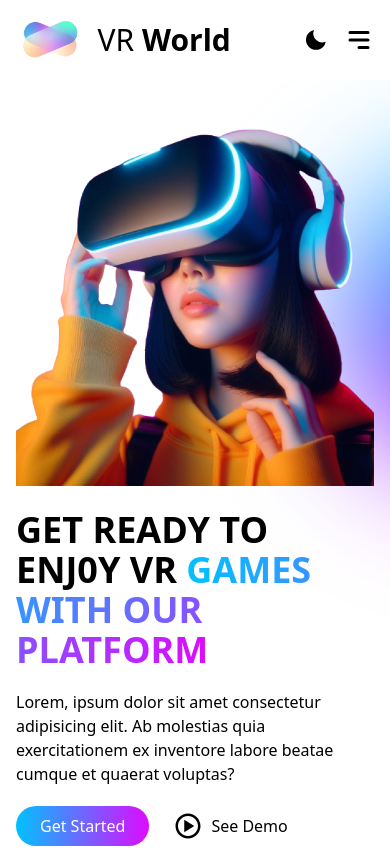
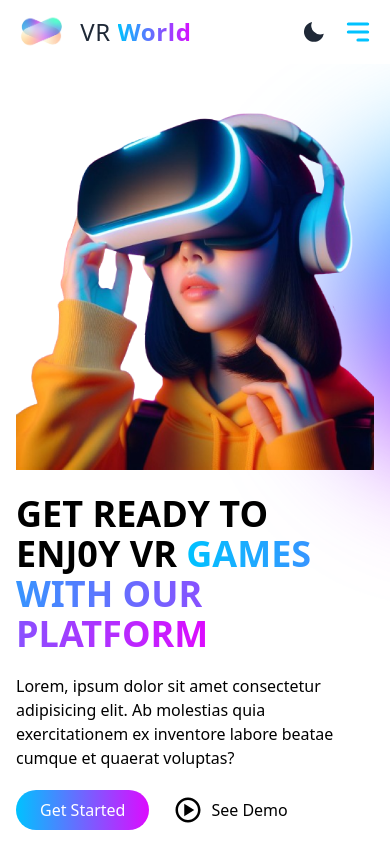
Before and after one commit to itsadi-24/vr-website, a React (Vite) app: page / in a window 390 px wide. Shown: the top 848 px of the page. Built offline with nearby package versions, Linux system fonts and the light colour scheme.

Commit message:
fonts improved

```diff
--- a/src/Components/Footer/Footer.jsx
+++ b/src/Components/Footer/Footer.jsx
@@ -1,4 +1,3 @@
-import React from 'react';
 import {
   FaFacebook,
   FaInstagram,
@@ -30,10 +29,10 @@ const Footer = () => {
     <>
       <div className='bg-gray-100 dark:bg-dark mt-14 rounded-t-3xl'>
         <div data-aos='fade' className='container'>
-          <div className='grid md:grid-cols-3 py-4'>
+          <div className='grid py-4 md:grid-cols-3'>
             {/* company Details */}
-            <div className='py-8 px-4'>
-              <h1 className='sm:text-3xl text-xl font-bold sm:text-left text-justify mb-3 flex items-center gap-3'>
+            <div className='px-4 py-8'>
+              <h1 className='flex items-center gap-3 mb-3 text-xl font-bold text-justify sm:text-3xl sm:text-left'>
                 Metaverse
               </h1>
               <p className='text-sm'>
@@ -57,27 +56,27 @@ const Footer = () => {
               {/* social handle */}
               <div className='flex items-center gap-3 mt-6'>
                 <a href='#'>
-                  <FaFacebook className='text-3xl hover:text-primary duration-300' />
+                  <FaFacebook className='text-3xl duration-300 hover:text-primary' />
                 </a>
                 <a href='#'>
-                  <FaInstagram className='text-3xl hover:text-primary duration-300' />
+                  <FaInstagram className='text-3xl duration-300 hover:text-primary' />
                 </a>
                 <a href='#'>
-                  <FaLinkedin className='text-3xl hover:text-primary duration-300' />
+                  <FaLinkedin className='text-3xl duration-300 hover:text-primary' />
                 </a>
               </div>
             </div>
 
             {/* Footer Links section */}
-            <div className='grid grid-cols-2 sm:grid-cols-3 col-span-2 md:pl-10'>
+            <div className='grid grid-cols-2 col-span-2 sm:grid-cols-3 md:pl-10'>
               <div>
-                <div className='py-8 px-4'>
-                  <h1 className='text-xl font-bold mb-3 '>Quick Links</h1>
+                <div className='px-4 py-8'>
+                  <h1 className='mb-3 text-xl font-bold '>Quick Links</h1>
                   <ul className='space-y-3'>
                     {FooterLinks.map((link) => (
                       <li
                         key={link.id}
-                        className='hover:translate-x-1 duration-300 '
+                        className='duration-300 hover:translate-x-1 '
                       >
                         <a
                           href={link.link}
@@ -91,13 +90,13 @@ const Footer = () => {
                 </div>
               </div>
               <div>
-                <div className='py-8 px-4'>
-                  <h1 className='text-xl font-bold mb-3 '>Quick Links</h1>
+                <div className='px-4 py-8'>
+                  <h1 className='mb-3 text-xl font-bold '>Quick Links</h1>
                   <ul className='space-y-3'>
                     {FooterLinks.map((link) => (
                       <li
                         key={link.id}
-                        className='hover:translate-x-1 duration-300 '
+                        className='duration-300 hover:translate-x-1 '
                       >
                         <a
                           href={link.link}
@@ -111,13 +110,13 @@ const Footer = () => {
                 </div>
               </div>
               <div>
-                <div className='py-8 px-4'>
-                  <h1 className='text-xl font-bold mb-3 '>Location</h1>
+                <div className='px-4 py-8'>
+                  <h1 className='mb-3 text-xl font-bold '>Location</h1>
                   <ul className='space-y-3'>
                     {FooterLinks.map((link) => (
                       <li
                         key={link.id}
-                        className='hover:translate-x-1 duration-300 '
+                        className='duration-300 hover:translate-x-1 '
                       >
                         <a
                           href={link.link}
--- a/src/Components/Navbar/Navbar.jsx
+++ b/src/Components/Navbar/Navbar.jsx
@@ -1,79 +1,68 @@
-import React from "react";
-import Logo from "../../assets/logo.png";
-import { HiMenuAlt1, HiMenuAlt3 } from "react-icons/hi";
-import DarkMode from "./DarkMode";
+import React from 'react';
+import Logo from '../../assets/logo.png';
+import { HiMenuAlt1, HiMenuAlt3 } from 'react-icons/hi';
+import DarkMode from './DarkMode';
 
 const NavLinks = [
-  {
-    id: 1,
-    name: "Home",
-    link: "#",
-  },
-  {
-    id: 2,
-    name: "Products",
-    link: "#",
-  },
-  {
-    id: 3,
-    name: "Pricing",
-    link: "#",
-  },
-  {
-    id: 4,
-    name: "Contact",
-    link: "#",
-  },
+  { id: 1, name: 'Home', link: '#' },
+  { id: 2, name: 'Products', link: '#' },
+  { id: 3, name: 'Pricing', link: '#' },
+  { id: 4, name: 'Contact', link: '#' },
 ];
+
 const Navbar = () => {
   const [showMenu, setShowMenu] = React.useState(false);
   const toggleMenu = () => setShowMenu(!showMenu);
+
   return (
-    <div className="relative z-[9999] text-black dark:text-white duration-300">
-      <div className="container py-2 md:py-0">
-        <div className="flex justify-between items-center">
-          {/* logo section */}
-          <div className="flex items-center gap-3">
-            <img src={Logo} alt="" className="h-16" />
-            <p className="text-3xl">
-              VR <span className="font-bold">World</span>
+    <div className='relative z-[9999] text-gray-800 dark:text-gray-200 duration-300 font-sans'>
+      <div className='container py-2 md:py-4'>
+        <div className='flex items-center justify-between'>
+          {/* Logo section */}
+          <div className='flex items-center gap-3'>
+            <img src={Logo} alt='' className='h-12 md:h-16' />
+            <p className='text-2xl tracking-wide md:text-3xl'>
+              VR{' '}
+              <span className='font-extrabold text-transparent bg-clip-text bg-gradient-to-r from-primary to-secondary'>
+                World
+              </span>
             </p>
           </div>
+
           {/* Desktop Menu section */}
-          <nav className="hidden md:block">
-            <ul className="flex items-center gap-8">
-              {NavLinks.map(({ id, name, link }) => {
-                return (
-                  <li key={id} className="py-4">
+          <nav className='hidden md:block'>
+            <ul className='flex items-center gap-8'>
+              {NavLinks.map(({ id, name, link }) => (
+                <li key={id} className='py-2'>
                   <a
                     href={link}
-                      className="text-xl font-semibold hover:text-primary py-2 hover:border-b-2 hover:border-secondary transition-colors duration-500"
+                    className='relative text-lg font-medium transition-colors duration-300 hover:text-primary group'
                   >
                     {name}
+                    <span className='absolute left-0 bottom-0 w-full h-0.5 bg-secondary transform scale-x-0 group-hover:scale-x-100 transition-transform duration-300'></span>
                   </a>
                 </li>
-                );
-              })}
+              ))}
               {/* Darkmode feature */}
               <DarkMode />
             </ul>
           </nav>
 
           {/* Mobile View Sidebar */}
-          <div className="md:hidden block">
-            <div className="flex items-center gap-4">
+          <div className='block md:hidden'>
+            <div className='flex items-center gap-4'>
               <DarkMode />
               {showMenu ? (
                 <HiMenuAlt1
                   onClick={toggleMenu}
-                  className="cursor-pointer "
-                  size={30}
+                  className='transition-colors duration-300 cursor-pointer text-primary hover:text-secondary'
+                  size={32}
                 />
               ) : (
                 <HiMenuAlt3
                   onClick={toggleMenu}
-                  className="cursor-pointer "
-                  size={30}
+                  className='transition-colors duration-300 cursor-pointer text-primary hover:text-secondary'
+                  size={32}
                 />
               )}
             </div>
```
Also changed, not shown: src/App.jsx (+14 -14 lines). Lines whose indentation alone changed are shown as unchanged.
